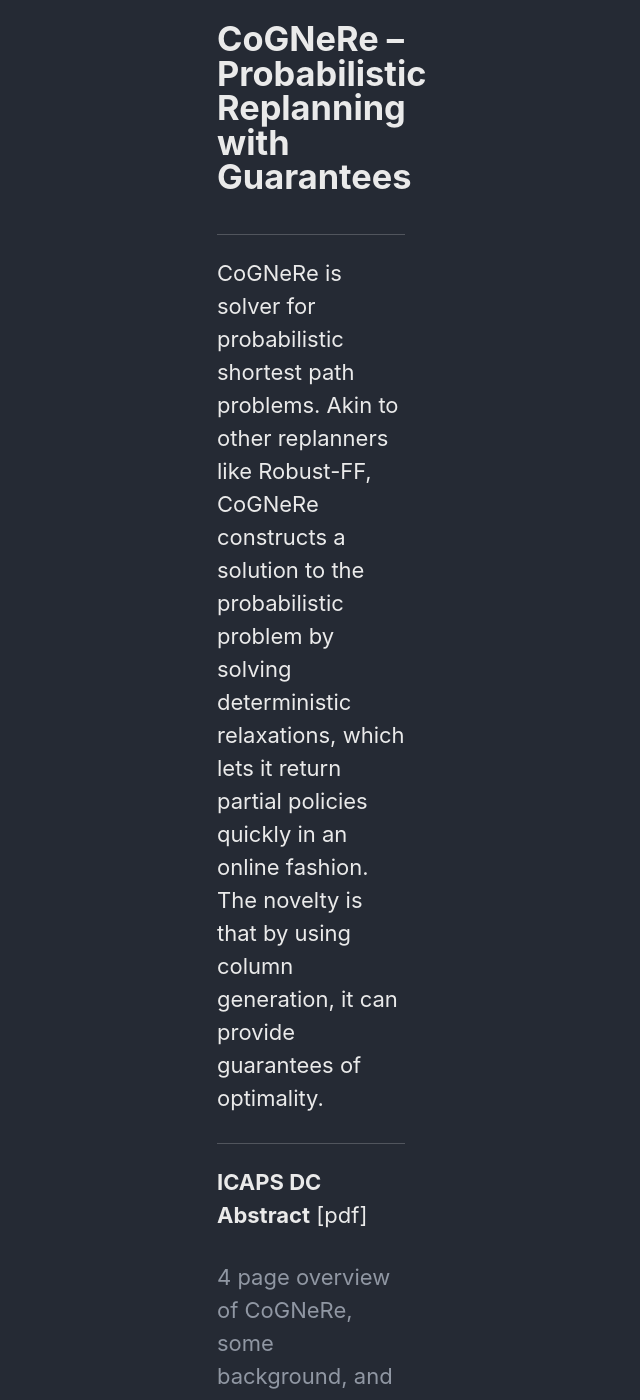
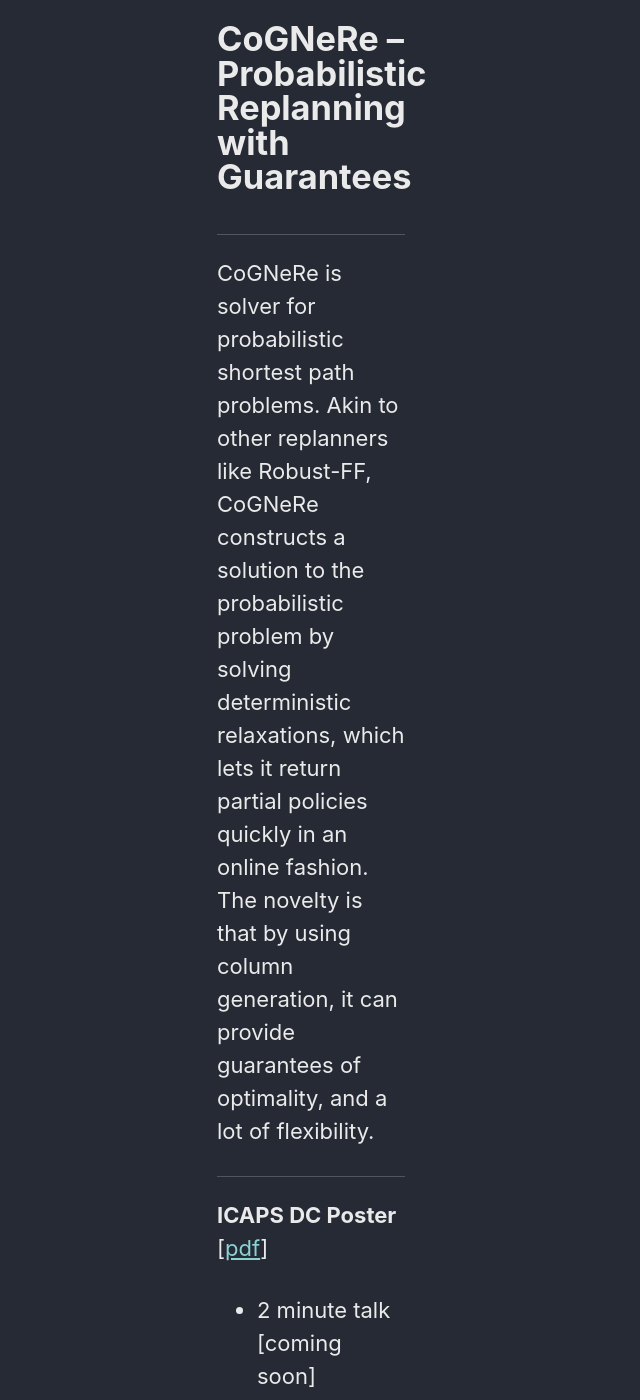
Before and after one commit to schmlz/schmlz.github.io, a Jekyll site: the page built from _posts/2022-05-17-cognere.markdown, in a window 1280 px wide and 1400 px high, scrolled down 551 px. Shown: the whole window, without its empty margins (329-969 px from the left). Built offline with Jekyll 4.4.1, drawn with Linux system fonts in a browser that asks for light colours; cached includes are drawn as plain includes; some of the changed text lies outside the part shown.

Commit message:
added some of download files

```diff
--- a/_posts/2022-05-17-cognere.markdown
+++ b/_posts/2022-05-17-cognere.markdown
@@ -12,11 +12,22 @@ header:
 CoGNeRe is solver for probabilistic shortest path problems. Akin to other replanners like Robust-FF,
 CoGNeRe constructs a solution to the probabilistic problem by solving deterministic relaxations,
 which lets it return partial policies quickly in an online fashion. The novelty is that by using
-column generation, it can provide guarantees of optimality.
+column generation, it can provide guarantees of optimality, and a lot of flexibility.
 
 ----
 
-**ICAPS DC Abstract** [pdf]
+**ICAPS DC Poster** [[pdf]({{ site.url }}/downloads/cognere/icaps_dc_poster.pdf)]
+
+* 2 minute talk [coming soon]
+* 6 minute talk [coming soon]
+
+Poster and accompanying talks for CoGNeRe at the [ICAPS 2022 Doctoral
+Consortium](https://icaps22.icaps-conference.org/dc-2022).
+{: style="color: #9097a3"}
+
+----
+
+**ICAPS DC Abstract** [coming soon]
 
 4 page overview of CoGNeRe, some background, and future work. Submitted as my dissertation abstract
 for the  [ICAPS 2022 Doctoral Consortium](https://icaps22.icaps-conference.org/dc-2022).
@@ -24,7 +35,7 @@ for the  [ICAPS 2022 Doctoral Consortium](https://icaps22.icaps-conference.org/d
 
 ----
 
-**Short Talk** [slides]
+**Short Talk** [[slides]({{ site.url }}/downloads/cognere/hdr_retreat_talk.pdf)]
 
 12 minute talk that gives an overview of the algorithm and what it's trying to do. Presented at a
 retreat for HDR students in the ANU Intelligence Cluster.
@@ -32,9 +43,10 @@ retreat for HDR students in the ANU Intelligence Cluster.
 
 ----
 
-**Honours Thesis** [pdf]
+**Honours Thesis** [[pdf]({{ site.url }}/downloads/cognere/honours_thesis.pdf)]
 
 100 page document that gives the background, and develops the main component of the algorithm. The
-experiments are a bit problematic, but the theory is good. Submitted for the research component of
-my Honours Degree at ANU.
+formulation is a bit outdated and the experiments are problematic (the version of Robust-FF that was
+used for testing was hand-rolled without a lot of the optimisations in the authors' version), but
+the theory is good. Submitted for the research component of my Honours Degree at ANU.
 {: style="color: #9097a3"}
```
Also changed, not shown: 3 other files.
